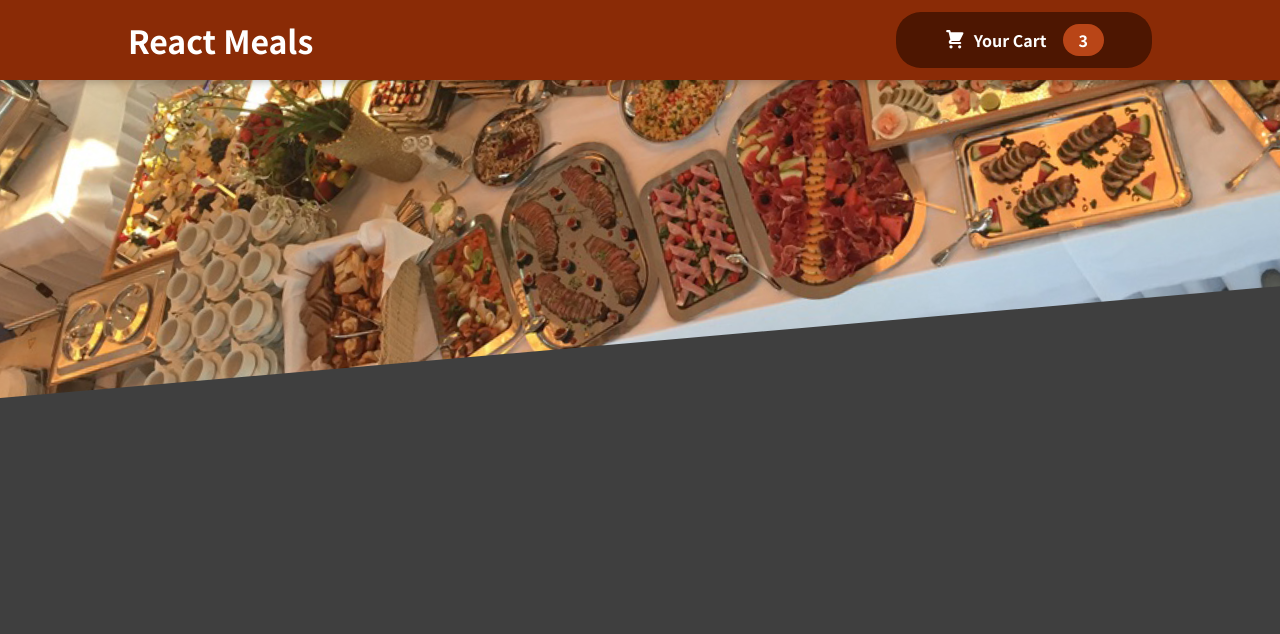
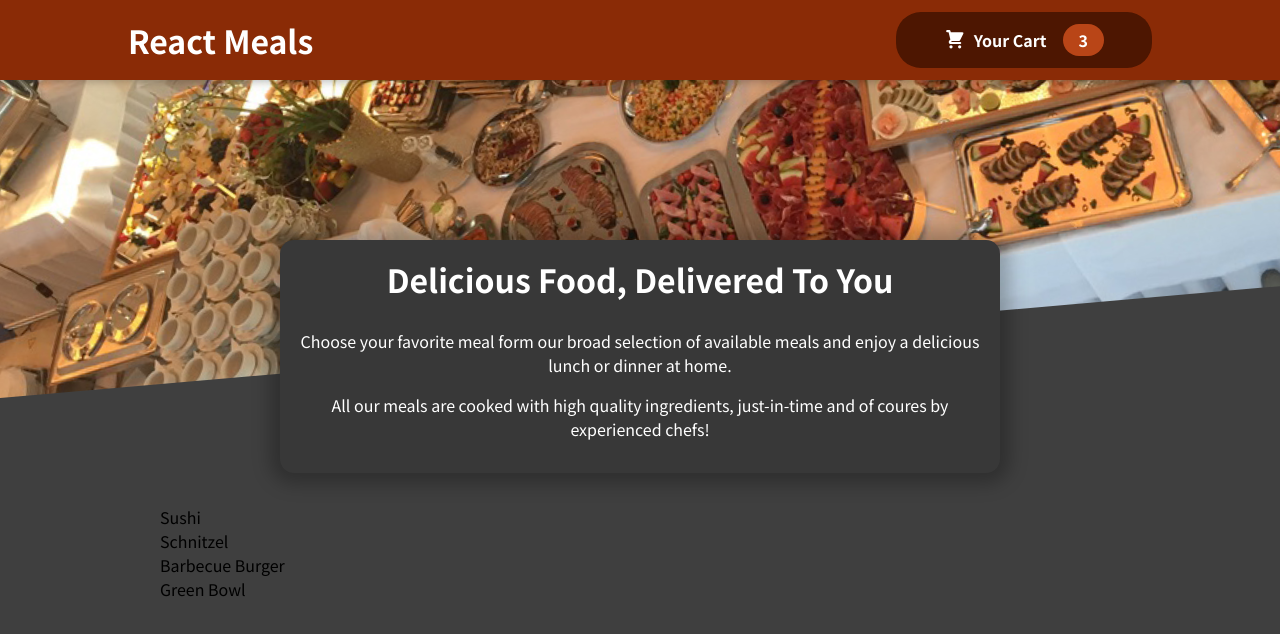
Before and after one commit to PeshwariNaan/food-order-app, a React (Create React App) app: page / in a window 1280 px wide. Shown: the top 634 px of the page. Built offline with nearby package versions, Linux system fonts and the light colour scheme.

Commit message:
Added availableMeals, Meals, and MealsSummary Components.

```diff
--- a/src/App.js
+++ b/src/App.js
@@ -1,10 +1,14 @@
 import { Fragment } from "react";
 import Header from "./components/Layout/Header";
+import Meals from "./components/Meals/Meals";
 
 function App() {
   return (
     <Fragment>
       <Header />
+      <main>
+        <Meals />
+      </main>
     </Fragment>
   );
 }
--- /dev/null
+++ b/src/components/Meals/AvailableMeals.jsx
@@ -0,0 +1,41 @@
+import classes from './AvailableMeals.module.css'
+
+const DUMMY_MEALS = [
+    {
+      id: 'm1',
+      name: 'Sushi',
+      description: 'Finest fish and veggies',
+      price: 22.99,
+    },
+    {
+      id: 'm2',
+      name: 'Schnitzel',
+      description: 'A german specialty!',
+      price: 16.5,
+    },
+    {
+      id: 'm3',
+      name: 'Barbecue Burger',
+      description: 'American, raw, meaty',
+      price: 12.99,
+    },
+    {
+      id: 'm4',
+      name: 'Green Bowl',
+      description: 'Healthy...and green...',
+      price: 18.99,
+    },
+  ];
+
+const AvailableMeals = () => {
+    const mealsList = DUMMY_MEALS.map(meal => <li>{meal.name}</li>)
+  return (
+    <section className={classes.meals}>
+        <ul>
+            {mealsList}
+        </ul>
+    </section>
+  )
+}
+
+export default AvailableMeals
--- /dev/null
+++ b/src/components/Meals/AvailableMeals.module.css
@@ -0,0 +1,24 @@
+.meals {
+    max-width: 60rem;
+    width: 90%;
+    margin: 2rem auto;
+    animation: meals-appear 1s ease-out forwards;
+  }
+
+  .meals ul {
+    list-style: none;
+    margin: 0;
+    padding: 0;
+  }
+
+  @keyframes meals-appear {
+    from {
+      opacity: 0;
+      transform: translateY(3rem);
+    }
+
+    to {
+      opacity: 1;
+      transform: translateY(0);
+    }
+  }
--- /dev/null
+++ b/src/components/Meals/Meals.jsx
@@ -0,0 +1,14 @@
+import MealsSummary from "./MealsSummary"
+import AvailableMeals from "./AvailableMeals"
+import { Fragment } from "react"
+
+const Meals = () => {
+  return (
+    <Fragment>
+        <MealsSummary />
+        <AvailableMeals />
+    </Fragment>
+  )
+}
+
+export default Meals
--- /dev/null
+++ b/src/components/Meals/MealsSummary.jsx
@@ -0,0 +1,18 @@
+import classes from './MealsSummary.module.css'
+
+const MealsSummary = () => {
+  return (
+    <section className={classes.summary}>
+        <h2> Delicious Food, Delivered To You</h2>
+        <p>Choose your favorite meal form our broad selection of
+            available meals and enjoy a delicious lunch or dinner at home.
+        </p>
+        <p>
+            All our meals are cooked with high quality ingredients, just-in-time and of coures
+            by experienced chefs!
+        </p>
+    </section>
+  )
+}
+
+export default MealsSummary
--- /dev/null
+++ b/src/components/Meals/MealsSummary.module.css
@@ -0,0 +1,18 @@
+.summary {
+    text-align: center;
+    max-width: 45rem;
+    width: 90%;
+    margin: auto;
+    margin-top: -10rem;
+    position: relative;
+    background-color: #383838;
+    color: white;
+    border-radius: 14px;
+    padding: 1rem;
+    box-shadow: 0 1px 18px 10px rgba(0, 0, 0, 0.25);
+  }
+
+  .summary h2 {
+    font-size: 2rem;
+    margin-top: 0;
+  }
```
Also changed, not shown: src/components/Meals/Meals.module.css (added).
